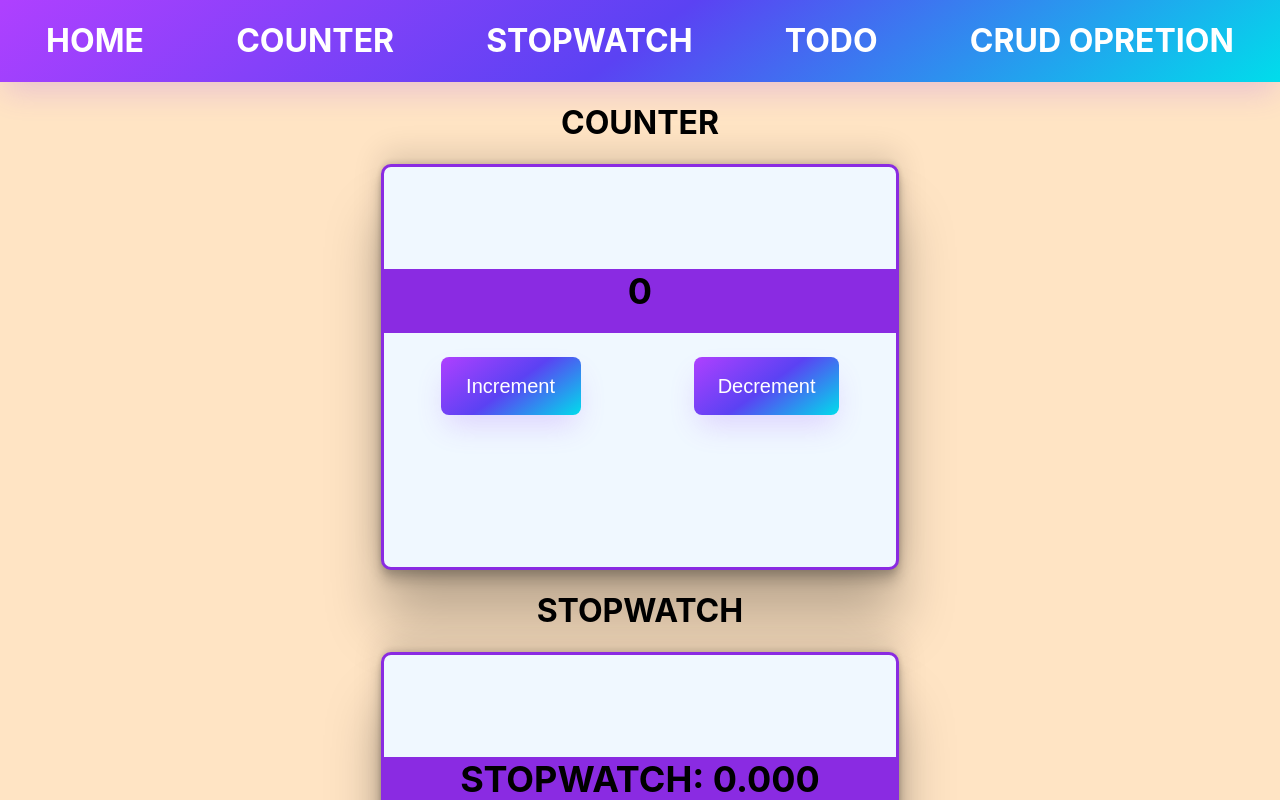
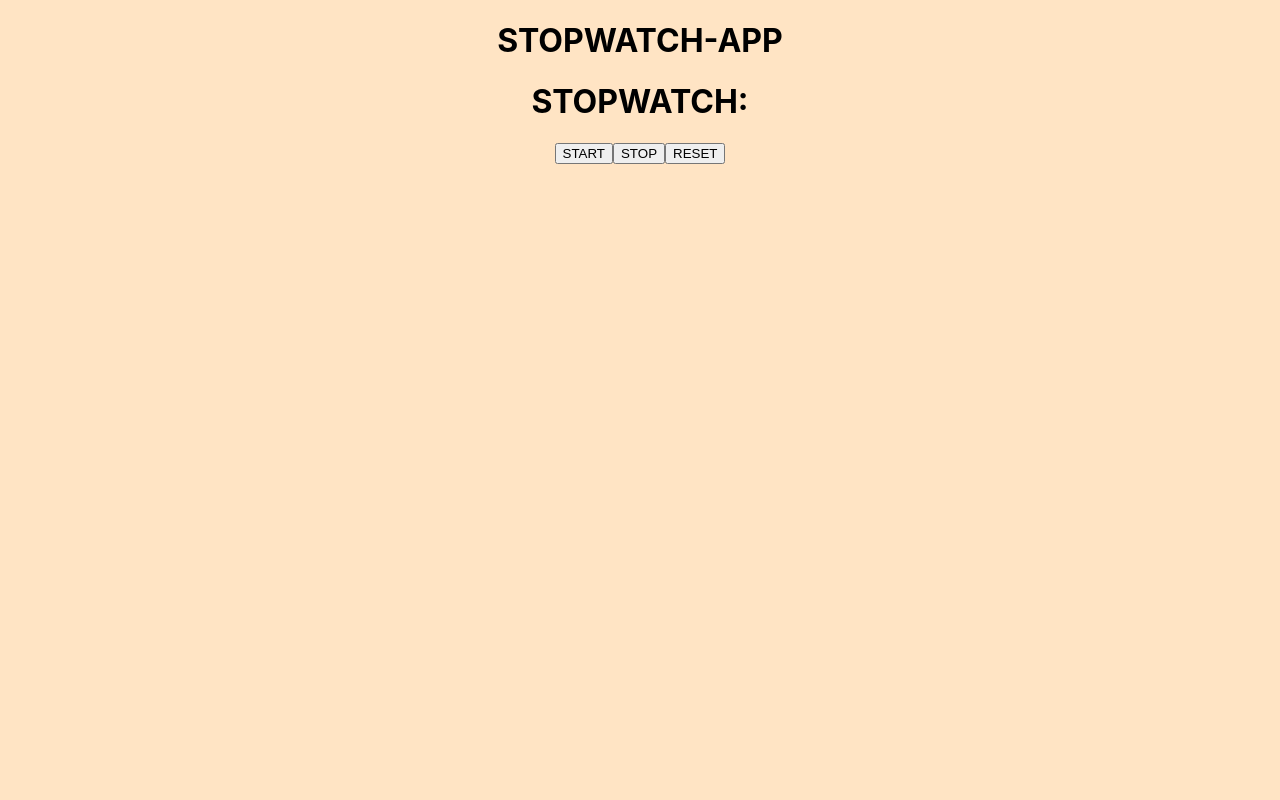
Before and after one commit to ujjwalsingh13feb/Interview_prepration, a React (Create React App) app in the folder counter-app/: page / in a window 1280 px wide. Shown: the top 800 px of the page. Built offline with nearby package versions, Linux system fonts and the light colour scheme.

Commit message:
cover-letter

```diff
--- a/counter-app/src/App.js
+++ b/counter-app/src/App.js
@@ -1,11 +1,11 @@
 
 import './App.css';
 
-// import Newcounter from './component/Newcounter';
-import StopWatch from './component/StopWatch';
-import Counter from './component/Counter';
-import Navbar from './component/Navbar';
 
+// import StopWatch from './component/StopWatch';
+// import Counter from './component/Counter';
+// import Navbar from './component/Navbar';
+import Stopwatch1 from './component/Stopwatch1';
 
 
 
@@ -13,13 +13,15 @@ function App() {
   return (
     <div className="App">
 
-
+{/*
      <Navbar/>
 
 
       <Counter/>
-      {/* <Newcounter/> */}
-      <StopWatch/>
+
+      <StopWatch/>  */}
+
+      <Stopwatch1 />
     </div>
   );
 }
--- /dev/null
+++ b/counter-app/src/component/Stopwatch1.jsx
@@ -0,0 +1,36 @@
+import React from 'react'
+import { useState } from 'react';
+
+const Stopwatch1 = () => {
+
+    const [time,setTime]=useState(null)
+
+    const handleStart =()=>{
+
+    }
+
+    const handleStop =()=>{}
+
+    const handleReset =()=>{
+
+    }
+
+
+  return (
+    <>
+    <h1>STOPWATCH-APP</h1>
+    <div>
+        <div>
+            <h1>STOPWATCH:{time}</h1>
+              <div>
+                <button onClick={handleStart}>START</button>
+                <button onClick={handleStop}>STOP</button>
+                <button onClick = {handleReset}>RESET</button>
+              </div>
+        </div>
+    </div>
+    </>
+  )
+}
+
+export default Stopwatch1
```
Also changed, not shown: 1 other file (tests, documents, lock files or other folders).
